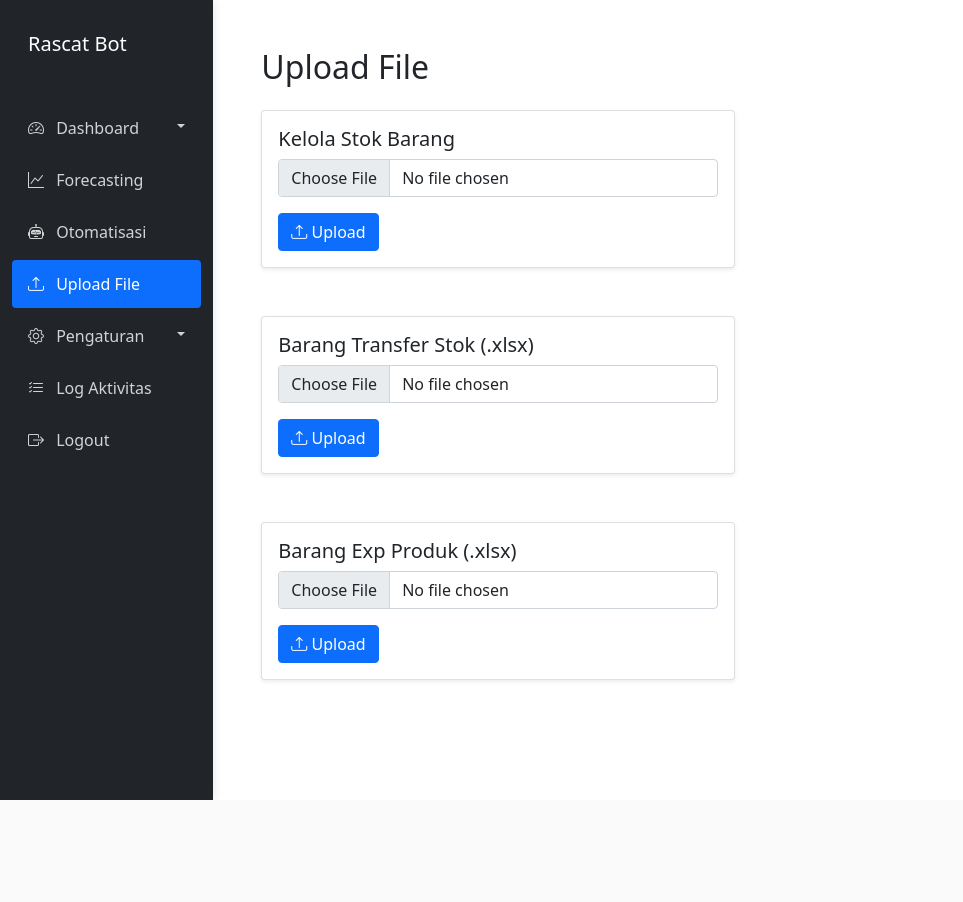
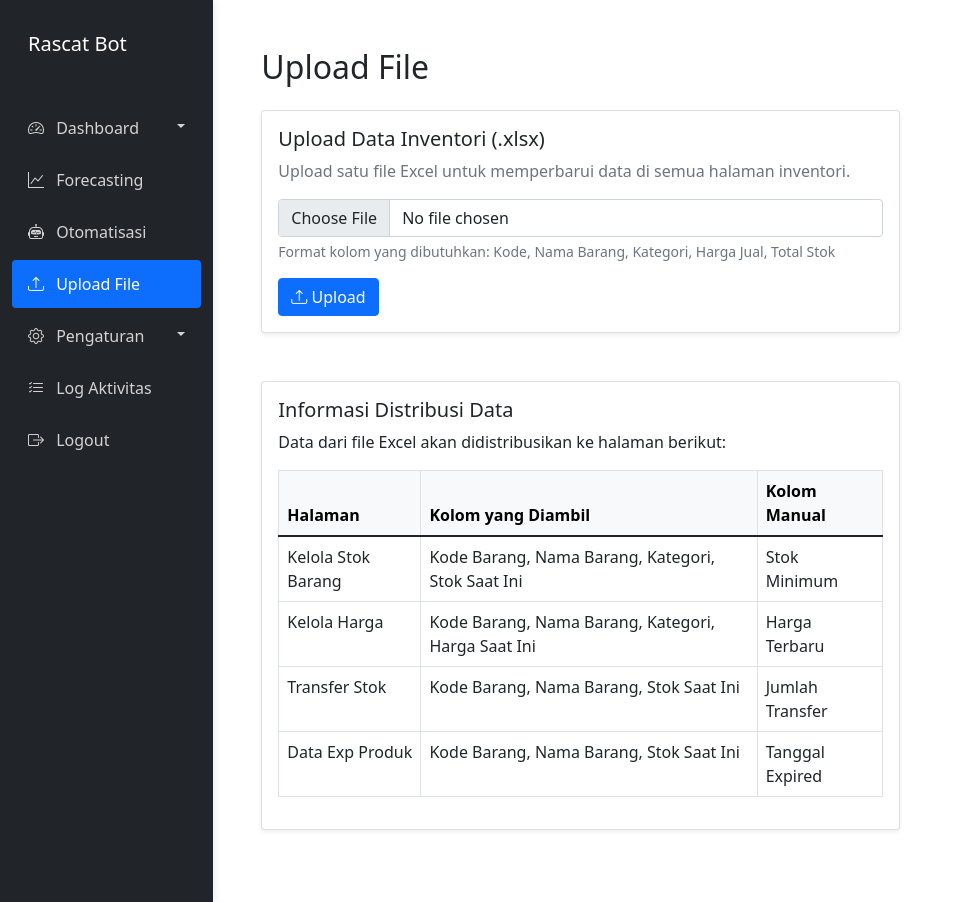
Before and after one commit to Revenage97/rascatv2, a Django app: page /upload/ in a window 1280 px wide. Shown: the whole page, without its empty margins (0-963 px from the left). Before the commit the page ends 800 px from the top, so only its background shows below. Run offline with Django 5.2, Linux system fonts and the light colour scheme; the visitor is signed in with stand-in values (Sample User, id 1).

Commit message:
Mengubah halaman Upload File menjadi satu input untuk distribusi data ke empat halaman

```diff
--- a/inventory/urls.py
+++ b/inventory/urls.py
@@ -1,7 +1,9 @@
 from django.urls import path
-from . import views, views_reset_data
+from . import views
+from .views_reset_data import reset_exp_data, reset_transfer_data
 from .views_reset_all_items import reset_all_items
 from .views_save_latest_price import save_latest_price
+from .views_upload_file import upload_file
 from django.views.generic import RedirectView
 
 app_name = 'inventory'
@@ -19,27 +21,18 @@ urlpatterns = [
     path('kelola-stok-packing/', views.kelola_stok_packing, name='kelola_stok_packing'),
     path('transfer-stok/', views.transfer_stok, name='transfer_stok'),
     path('data-exp-produk/', views.data_exp_produk, name='data_exp_produk'),
-    path('upload/', views.upload_file, name='upload_file'),
-    path('upload-transfer/', views.upload_transfer_file, name='upload_transfer_file'),
-    path('upload-exp-produk/', views.upload_exp_produk_file, name='upload_exp_produk_file'),
+    path('upload/', upload_file, name='upload_file'),
     path('change-password/', views.change_password, name='change_password'),
     path('webhook-settings/', views.webhook_settings, name='webhook_settings'),
     path('kelola-pengguna/', views.kelola_pengguna, name='kelola_pengguna'),
     path('edit-user/<int:user_id>/', views.edit_user, name='edit_user'),
     path('delete-user/<int:user_id>/', views.delete_user, name='delete_user'),
     path('activity-logs/', views.activity_logs, name='activity_logs'),
-    # path('api/send-to-telegram/', views.send_to_telegram, name='send_to_telegram'),  # Commented out as function doesn't exist
-    # path('api/update-min-stock/', views.update_min_stock, name='update_min_stock'),  # Commented out as function doesn't exist
-    # path('api/delete-min-stock/', views.delete_min_stock, name='delete_min_stock'),  # Commented out as function doesn't exist
-    # path('api/get-item/', views.get_item, name='get_item'),  # Commented out as function doesn't exist
-    # path('api/update-item/', views.update_item, name='update_item'),  # Commented out as function doesn't exist
-    # path('api/delete-item/', views.delete_item, name='delete_item'),  # Commented out as function doesn't exist
-    # path('api/save-transfer/', views.save_transfer, name='save_transfer'),  # Commented out as function doesn't exist
     path('api/save-expiry-date/', views.save_expiry_date, name='save_expiry_date'),
     path('api/send-exp-to-telegram/', views.send_exp_to_telegram, name='send_exp_to_telegram'),
     # Reset data endpoints
-    path('api/reset-exp-data/', views_reset_data.reset_exp_data, name='reset_exp_data'),
-    path('api/reset-transfer-data/', views_reset_data.reset_transfer_data, name='reset_transfer_data'),
+    path('api/reset-exp-data/', reset_exp_data, name='reset_exp_data'),
+    path('api/reset-transfer-data/', reset_transfer_data, name='reset_transfer_data'),
     path('api/reset-all-items/', reset_all_items, name='reset_all_items'),
     # Save latest price endpoint
     path('api/save-latest-price/', save_latest_price, name='save_latest_price'),
--- /dev/null
+++ b/inventory/views_upload_file.py
@@ -0,0 +1,129 @@
+from django.shortcuts import render, redirect
+from django.contrib.auth.decorators import login_required
+from django.contrib import messages
+from django.http import JsonResponse
+from django.db import transaction
+import pandas as pd
+import logging
+import traceback
+from .models import Item, ActivityLog
+from .forms import ExcelUploadForm
+
+# Configure logging
+logger = logging.getLogger(__name__)
+
+@login_required
+def upload_file(request):
+    """
+    View for uploading a single Excel file and distributing data to multiple models
+    """
+    if request.method == 'POST':
+        form = ExcelUploadForm(request.POST, request.FILES)
+        if form.is_valid():
+            excel_file = request.FILES['excel_file']
+
+            # Check file extension
+            if not excel_file.name.endswith('.xlsx'):
+                messages.error(request, 'Format file tidak valid. Harap upload file Excel (.xlsx)')
+                return redirect('inventory:upload_file')
+
+            try:
+                # Read Excel file
+                df = pd.read_excel(excel_file)
+
+                # Validate required columns
+                required_columns = ['Kode', 'Nama Barang', 'Kategori', 'Harga Jual', 'Total Stok']
+                missing_columns = [col for col in required_columns if col not in df.columns]
+
+                if missing_columns:
+                    messages.error(request, f'Kolom yang diperlukan tidak ditemukan: {", ".join(missing_columns)}')
+                    return redirect('inventory:upload_file')
+
+                # Process data and distribute to models
+                success_count, error_count = process_excel_data(df, request.user)
+
+                # Log activity
+                ActivityLog.objects.create(
+                    user=request.user,
+                    action='upload_file',
+                    status='success',
+                    notes=f'File {excel_file.name} berhasil diupload. {success_count} item berhasil, {error_count} item gagal'
+                )
+
+                messages.success(request, f'File berhasil diupload. {success_count} item berhasil diperbarui, {error_count} item gagal')
+                return redirect('inventory:upload_file')
+
+            except Exception as e:
+                logger.error(f"Error in upload_file view: {str(e)}")
+                logger.error(traceback.format_exc())
+
+                # Log activity
+                ActivityLog.objects.create(
+                    user=request.user,
+                    action='upload_file',
+                    status='failed',
+                    notes=f'Gagal mengupload file {excel_file.name}: {str(e)}'
+                )
+
+                messages.error(request, f'Gagal mengupload file: {str(e)}')
+                return redirect('inventory:upload_file')
+    else:
+        form = ExcelUploadForm()
+
+    return render(request, 'inventory/upload_file.html', {'form': form})
+
+def process_excel_data(df, user):
+    """
+    Process Excel data and distribute to multiple models
+
+    Args:
+        df (DataFrame): Pandas DataFrame containing Excel data
+        user (User): User who uploaded the file
+
+    Returns:
+        tuple: (success_count, error_count)
+    """
+    success_count = 0
+    error_count = 0
+
+    # Process each row
+    for index, row in df.iterrows():
+        try:
+            with transaction.atomic():
+                # Get or create item
+                item, created = Item.objects.update_or_create(
+                    code=row['Kode'],
+                    defaults={
+                        'name': row['Nama Barang'],
+                        'category': row['Kategori'],
+                        'current_stock': row['Total Stok'],
+                        'selling_price': row['Harga Jual']
+                    }
+                )
+
+                # Log activity
+                action = 'create_item' if created else 'update_item'
+                ActivityLog.objects.create(
+                    user=user,
+                    action=action,
+                    status='success',
+                    notes=f'{"Membuat" if created else "Memperbarui"} item {item.code} - {item.name}'
+                )
+
+                success_count += 1
+
+        except Exception as e:
+            logger.error(f"Error processing row {index}: {str(e)}")
+            logger.error(traceback.format_exc())
+
+            # Log activity
+            ActivityLog.objects.create(
+                user=user,
+                action='process_excel_row',
+                status='failed',
+                notes=f'Gagal memproses baris {index}: {str(e)}'
+            )
+
+            error_count += 1
+
+    return success_count, error_count
--- a/templates/inventory/upload_file.html
+++ b/templates/inventory/upload_file.html
@@ -4,16 +4,19 @@
     <h2 class="mb-4">Upload File</h2>
 
     <div class="row mb-4">
-        <div class="col-md-6">
+        <div class="col-md-8">
             <div class="card">
                 <div class="card-body">
-                    <h5 class="card-title">Kelola Stok Barang</h5>
+                    <h5 class="card-title">Upload Data Inventori (.xlsx)</h5>
+                    <p class="text-muted">Upload satu file Excel untuk memperbarui data di semua halaman inventori.</p>
 
                     <form method="post" enctype="multipart/form-data" action="{% url 'inventory:upload_file' %}">
                         {% csrf_token %}
-                        <input type="hidden" name="upload_type" value="stock">
                         <div class="mb-3">
                             {{ form.excel_file }}
+                            <div class="form-text">
+                                Format kolom yang dibutuhkan: Kode, Nama Barang, Kategori, Harga Jual, Total Stok
+                            </div>
                         </div>
                         <button type="submit" class="btn btn-primary">
                             <i class="bi bi-upload"></i> Upload
@@ -25,42 +28,45 @@
     </div>
 
     <div class="row mb-4">
-        <div class="col-md-6">
+        <div class="col-md-8">
             <div class="card">
                 <div class="card-body">
-                    <h5 class="card-title">Barang Transfer Stok (.xlsx)</h5>
+                    <h5 class="card-title">Informasi Distribusi Data</h5>
+                    <p>Data dari file Excel akan didistribusikan ke halaman berikut:</p>
 
-                    <form method="post" enctype="multipart/form-data" action="{% url 'inventory:upload_transfer_file' %}">
-                        {% csrf_token %}
-                        <input type="hidden" name="upload_type" value="transfer">
-                        <div class="mb-3">
-                            <input type="file" name="transfer_file" class="form-control" accept=".xlsx">
-                        </div>
-                        <button type="submit" class="btn btn-primary">
-                            <i class="bi bi-upload"></i> Upload
-                        </button>
-                    </form>
-                </div>
-            </div>
-        </div>
-    </div>
-
-    <div class="row">
-        <div class="col-md-6">
-            <div class="card">
-                <div class="card-body">
-                    <h5 class="card-title">Barang Exp Produk (.xlsx)</h5>
-
-                    <form method="post" enctype="multipart/form-data" action="{% url 'inventory:upload_exp_produk_file' %}">
-                        {% csrf_token %}
-                        <input type="hidden" name="upload_type" value="exp_produk">
-                        <div class="mb-3">
-                            <input type="file" name="exp_produk_file" class="form-control" accept=".xlsx">
-                        </div>
-                        <button type="submit" class="btn btn-primary">
-                            <i class="bi bi-upload"></i> Upload
-                        </button>
-                    </form>
+                    <div class="table-responsive">
+                        <table class="table table-bordered">
+                            <thead class="table-light">
+                                <tr>
+                                    <th>Halaman</th>
+                                    <th>Kolom yang Diambil</th>
+                                    <th>Kolom Manual</th>
+                                </tr>
+                            </thead>
+                            <tbody>
+                                <tr>
+                                    <td>Kelola Stok Barang</td>
+                                    <td>Kode Barang, Nama Barang, Kategori, Stok Saat Ini</td>
+                                    <td>Stok Minimum</td>
+                                </tr>
+                                <tr>
+                                    <td>Kelola Harga</td>
+                                    <td>Kode Barang, Nama Barang, Kategori, Harga Saat Ini</td>
+                                    <td>Harga Terbaru</td>
+                                </tr>
+                                <tr>
+                                    <td>Transfer Stok</td>
+                                    <td>Kode Barang, Nama Barang, Stok Saat Ini</td>
+                                    <td>Jumlah Transfer</td>
+                                </tr>
+                                <tr>
+                                    <td>Data Exp Produk</td>
+                                    <td>Kode Barang, Nama Barang, Stok Saat Ini</td>
+                                    <td>Tanggal Expired</td>
+                                </tr>
+                            </tbody>
+                        </table>
+                    </div>
                 </div>
             </div>
         </div>
```
Also changed, not shown: inventory/migrations/0008_item_latest_price.py (added).
